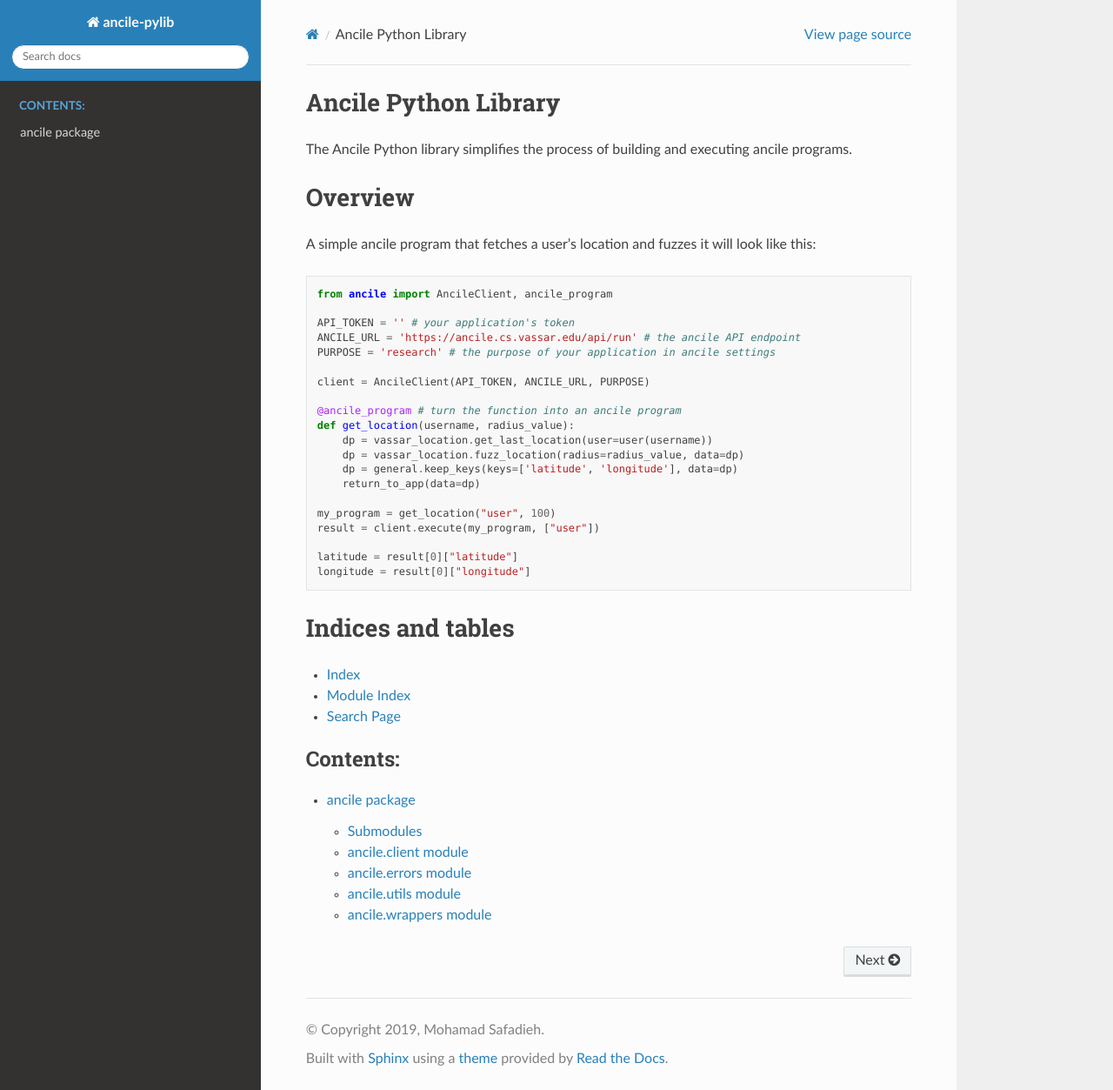
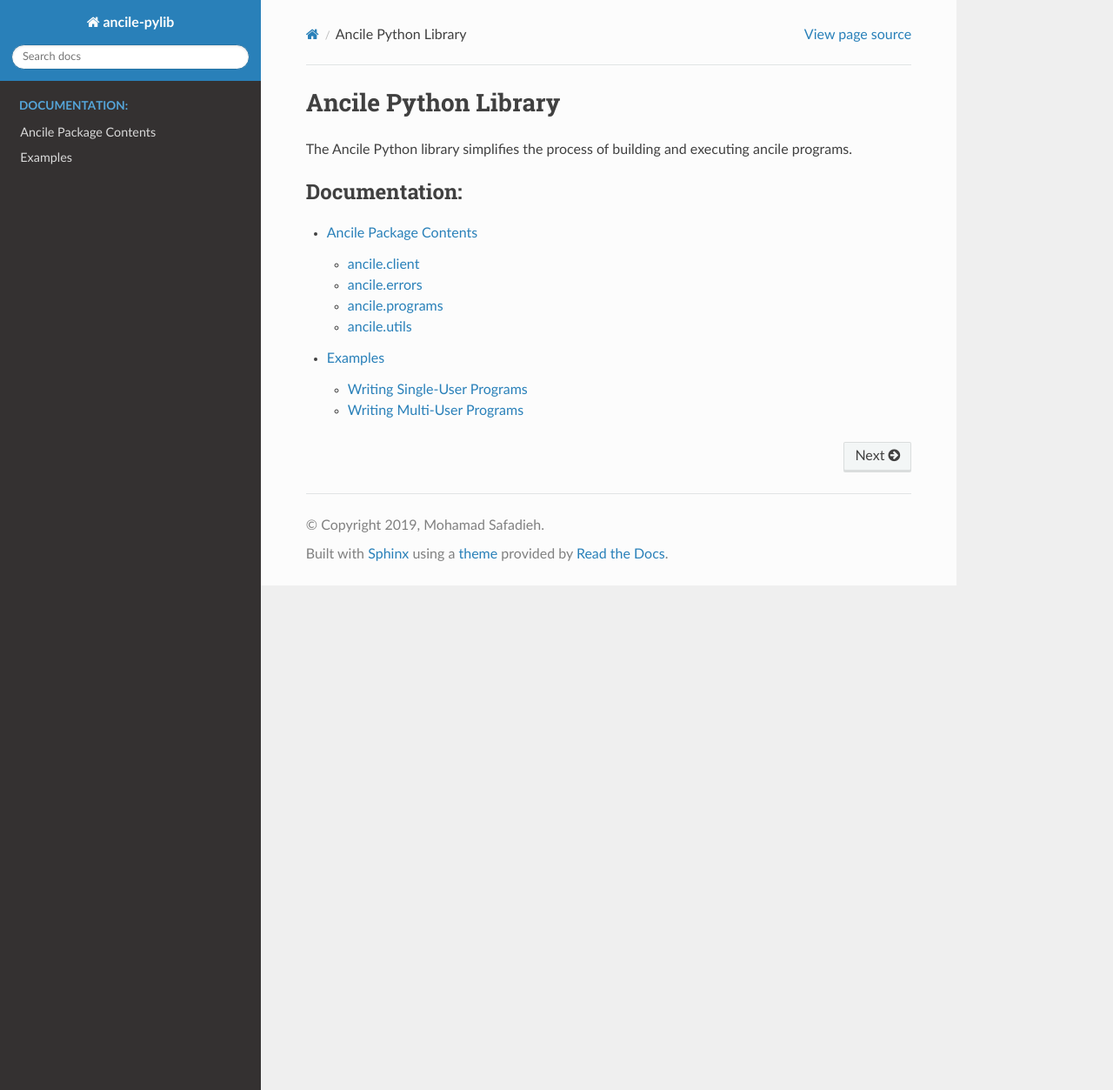
Before and after one commit to ancile-project/ancile-pylib, a Sphinx documentation site: the page built from docs/index.rst, in a window 1280 px wide and 1253 px high. Shown: the whole window at 87% size. Built offline with Sphinx 7.4.7 and the Read the Docs theme 2.0.0, drawn with Linux system fonts in a browser that asks for light colours.

Commit message:
update docs with examples

```diff
--- a/docs/ancile.rst
+++ b/docs/ancile.rst
@@ -1,10 +1,7 @@
-ancile package
-==============
+Ancile Package Contents
+=======================
 
-Submodules
-----------
-
-ancile.client module
+ancile.client
 --------------------
 
 .. automodule:: ancile.client
@@ -12,7 +9,7 @@ ancile.client module
    :undoc-members:
    :show-inheritance:
 
-ancile.errors module
+ancile.errors
 --------------------
 
 .. automodule:: ancile.errors
@@ -20,18 +17,19 @@ ancile.errors module
    :undoc-members:
    :show-inheritance:
 
-ancile.utils module
+ancile.programs
+----------------------
+
+.. automodule:: ancile.programs
+   :members:
+   :undoc-members:
+   :show-inheritance:
+
+
+ancile.utils
 -------------------
 
 .. automodule:: ancile.utils
    :members:
    :undoc-members:
    :show-inheritance:
-
-ancile.wrappers module
-----------------------
-
-.. automodule:: ancile.wrappers
-   :members:
-   :undoc-members:
-   :show-inheritance:
--- a/docs/index.rst
+++ b/docs/index.rst
@@ -1,51 +1,11 @@
-.. ancile-pylib documentation master file, created by
-   sphinx-quickstart on Sat Jul 13 12:11:37 2019.
-   You can adapt this file completely to your liking, but it should at least
-   contain the root `toctree` directive.
-
 Ancile Python Library
 ========================================
 The Ancile Python library simplifies the process of building and executing
 ancile programs.
 
-Overview
-========
-A simple ancile program that fetches a user's location and fuzzes it
-will look like this:
-
-.. code-block:: python
-
-  from ancile import AncileClient, ancile_program
-
-  API_TOKEN = '' # your application's token
-  ANCILE_URL = 'https://ancile.cs.vassar.edu/api/run' # the ancile API endpoint
-  PURPOSE = 'research' # the purpose of your application in ancile settings
-
-  client = AncileClient(API_TOKEN, ANCILE_URL, PURPOSE)
-
-  @ancile_program # turn the function into an ancile program
-  def get_location(username, radius_value):
-      dp = vassar_location.get_last_location(user=user(username))
-      dp = vassar_location.fuzz_location(radius=radius_value, data=dp)
-      dp = general.keep_keys(keys=['latitude', 'longitude'], data=dp)
-      return_to_app(data=dp)
-
-  my_program = get_location("user", 100)
-  result = client.execute(my_program, ["user"])
-
-  latitude = result[0]["latitude"]
-  longitude = result[0]["longitude"]
-
-
-Indices and tables
-==================
-
-* :ref:`genindex`
-* :ref:`modindex`
-* :ref:`search`
-
 .. toctree::
    :maxdepth: 2
-   :caption: Contents:
+   :caption: Documentation:
 
    ancile
+   examples/examples-index
```
Also changed, not shown: docs/examples/examples-index.rst (added, +8 -0 lines), docs/examples/multi-user-program.rst (added, +54 -0 lines), docs/examples/single-user-program.rst (added, +33 -0 lines).
